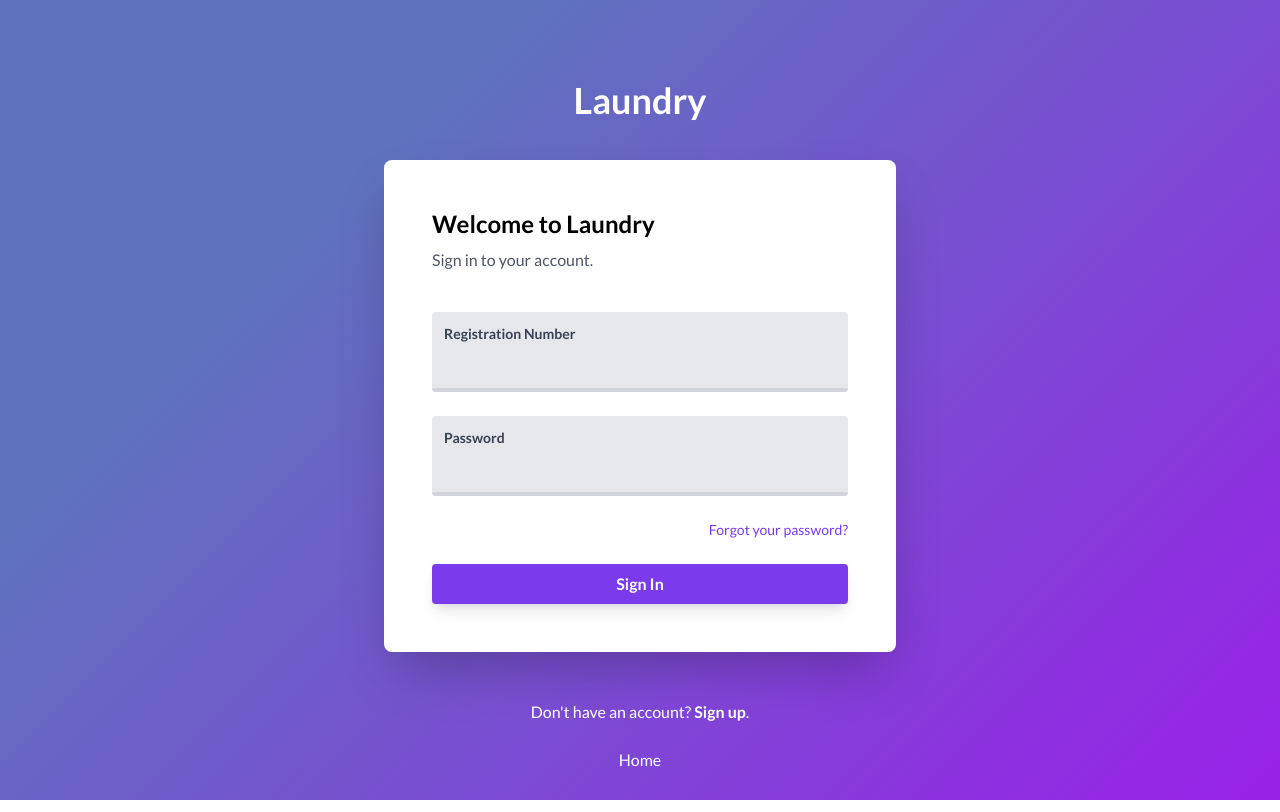
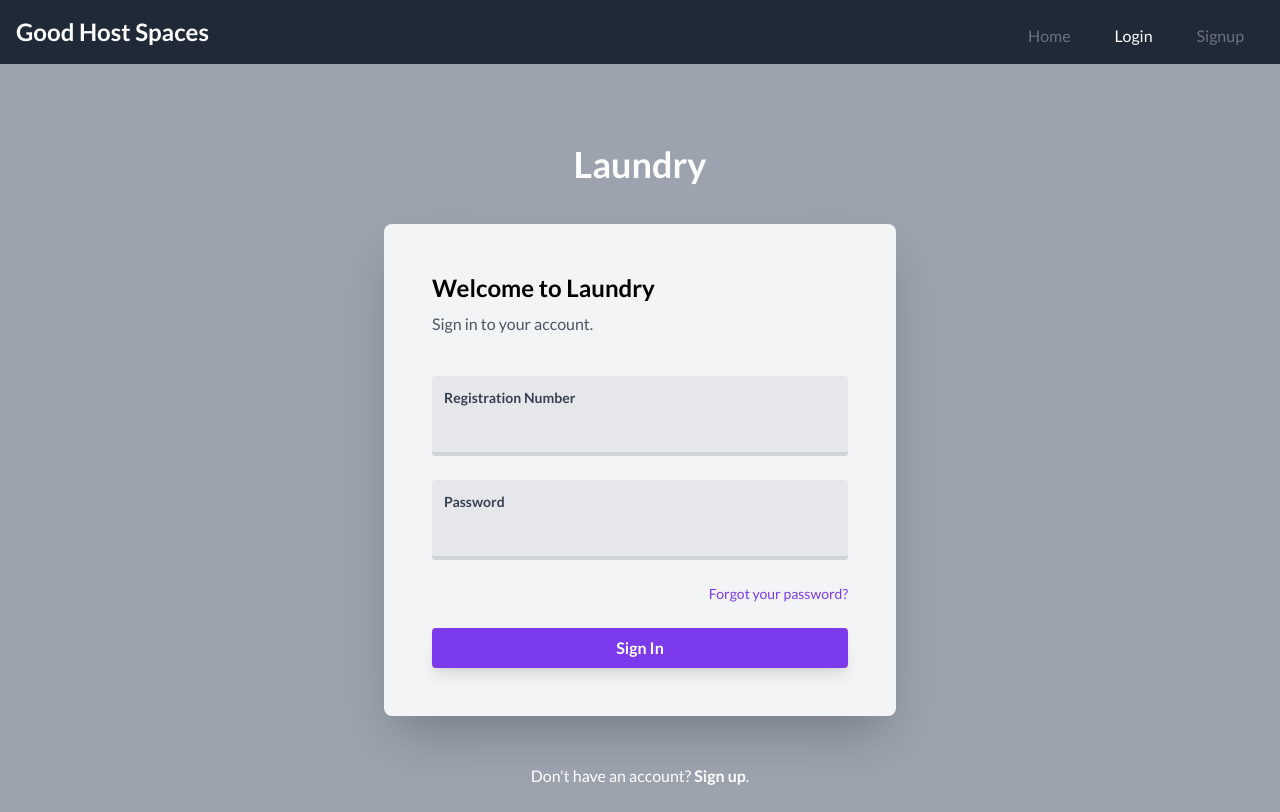
Before and after one commit to 4doctorstrange/Laundary-WebApp, a Django app: page /login in a window 1280 px wide. Run offline with Django 3.2, Linux system fonts and the light colour scheme; some libraries are stand-ins or nearby versions.

Commit message:
login and register pages revamp

```diff
--- a/templates/login.html
+++ b/templates/login.html
@@ -13,14 +13,39 @@
   <link rel="stylesheet" href="/static/login.css">
 </head>
 
-<body class="body-bg min-h-screen pt-12 md:pt-20 pb-6 px-2 md:px-0" style="font-family:'Lato',sans-serif;">
-    <header class="max-w-lg mx-auto">
-        <a href="#">
-            <h1 class="text-4xl font-bold text-white text-center">Laundry</h1>
+<body class="bg-gray-400 font-sans leading-normal tracking-normal" style="font-family:'Lato',sans-serif;">
+  <nav class="bg-gray-800 p-2 mt-0 w-full fixed z-10 top-0">
+    <!-- Add this to make the nav fixed: "fixed z-10 top-0" -->
+    <div class="container mx-auto flex flex-wrap items-center">
+      <div class="flex w-full md:w-1/2 justify-center md:justify-start text-white font-extrabold">
+        <a class="text-white no-underline hover:text-white hover:no-underline" href="#">
+          <span class="text-2xl pl-2">Good Host Spaces</span>
+        </a>
+      </div>
+      <div class="flex w-full pt-2 content-center justify-between md:w-1/2 md:justify-end">
+        <ul class="list-reset flex justify-between flex-1 md:flex-none items-center">
+          <li class="mr-3">
+            <a class="inline-block text-gray-500 no-underline hover:text-gray-200 hover:text-underline py-2 px-4"
+              href="/">Home</a>
+          </li>
+          <li class="mr-3">
+            <a class="inline-block py-2 px-4 text-white no-underline" href="/login">Login</a>
+          </li>
+          <li class="mr-3">
+            <a class="inline-block text-gray-500 no-underline hover:text-gray-200 hover:text-underline py-2 px-4"
+              href="/user_register">Signup</a>
+          </li>
+        </ul>
+      </div>
+    </div>
+  </nav>
+  <header class="pt-28 md:pt-36 max-w-lg mx-auto">
+    <a href="/">
+      <h1 class="text-4xl font-bold text-white text-center text-blueGray-800">Laundry</h1>
     </a>
   </header>
 
-    <main class="bg-white max-w-lg mx-auto p-8 md:p-12 my-10 rounded-lg shadow-2xl">
+  <main class="bg-gray-100 max-w-lg mx-auto p-8 md:p-12 my-10 rounded-lg shadow-2xl">
     <section>
       <h3 class="font-bold text-2xl">Welcome to Laundry</h3>
       <p class="text-gray-600 pt-2">Sign in to your account.</p>
@@ -29,11 +54,16 @@
     {% if messages %}
     {% for message in messages %}
     {% if message.tags == "success" %}
-      <div id="alert" class="bg-green-100 border border-green-400 text-green-700 px-4 py-3 rounded relative " role="alert">
+    <div id="alert" class="bg-green-100 border border-green-400 text-green-700 px-4 py-3 rounded relative "
+      role="alert">
       <span class="block sm:inline">{{ message }}</span>
       <span class="absolute top-0 bottom-0 right-0 px-4 py-3">
         <button class="focus:outline-none" onclick="remove()" id="cross">
-            <svg class="fill-current h-6 w-6 text-green-500" xmlns="http://www.w3.org/2000/svg" viewBox="0 0 20 20"><title>Close</title><path d="M14.348 14.849a1.2 1.2 0 0 1-1.697 0L10 11.819l-2.651 3.029a1.2 1.2 0 1 1-1.697-1.697l2.758-3.15-2.759-3.152a1.2 1.2 0 1 1 1.697-1.697L10 8.183l2.651-3.031a1.2 1.2 0 1 1 1.697 1.697l-2.758 3.152 2.758 3.15a1.2 1.2 0 0 1 0 1.698z"/></svg>
+          <svg class="fill-current h-6 w-6 text-green-500" xmlns="http://www.w3.org/2000/svg" viewBox="0 0 20 20">
+            <title>Close</title>
+            <path
+              d="M14.348 14.849a1.2 1.2 0 0 1-1.697 0L10 11.819l-2.651 3.029a1.2 1.2 0 1 1-1.697-1.697l2.758-3.15-2.759-3.152a1.2 1.2 0 1 1 1.697-1.697L10 8.183l2.651-3.031a1.2 1.2 0 1 1 1.697 1.697l-2.758 3.152 2.758 3.15a1.2 1.2 0 0 1 0 1.698z" />
+          </svg>
         </button>
       </span>
     </div>
@@ -42,7 +72,11 @@
       <span class="block sm:inline">{{ message }}</span>
       <span class="absolute top-0 bottom-0 right-0 px-4 py-3">
         <button class="focus:outline-none" onclick="remove()" id="cross">
-            <svg class="fill-current h-6 w-6 text-red-500" xmlns="http://www.w3.org/2000/svg" viewBox="0 0 20 20"><title>Close</title><path d="M14.348 14.849a1.2 1.2 0 0 1-1.697 0L10 11.819l-2.651 3.029a1.2 1.2 0 1 1-1.697-1.697l2.758-3.15-2.759-3.152a1.2 1.2 0 1 1 1.697-1.697L10 8.183l2.651-3.031a1.2 1.2 0 1 1 1.697 1.697l-2.758 3.152 2.758 3.15a1.2 1.2 0 0 1 0 1.698z"/></svg>
+          <svg class="fill-current h-6 w-6 text-red-500" xmlns="http://www.w3.org/2000/svg" viewBox="0 0 20 20">
+            <title>Close</title>
+            <path
+              d="M14.348 14.849a1.2 1.2 0 0 1-1.697 0L10 11.819l-2.651 3.029a1.2 1.2 0 1 1-1.697-1.697l2.758-3.15-2.759-3.152a1.2 1.2 0 1 1 1.697-1.697L10 8.183l2.651-3.031a1.2 1.2 0 1 1 1.697 1.697l-2.758 3.152 2.758 3.15a1.2 1.2 0 0 1 0 1.698z" />
+          </svg>
         </button>
       </span>
     </div>
@@ -82,11 +116,6 @@
         up</a>.</p>
   </div>
 
-    <footer class="max-w-lg mx-auto flex justify-center text-white">
-        <a href="/" class="hover:underline">Home</a>
-    </footer>
-
-    <script src="/static/login.js" async defer></script>
   <script>
     function remove() {
       var alert = document.getElementById('alert');
```
Also changed, not shown: templates/index.html (+34 -17 lines), templates/register.html (+28 -35 lines), db.sqlite3. Lines whose indentation alone changed are shown as unchanged.
